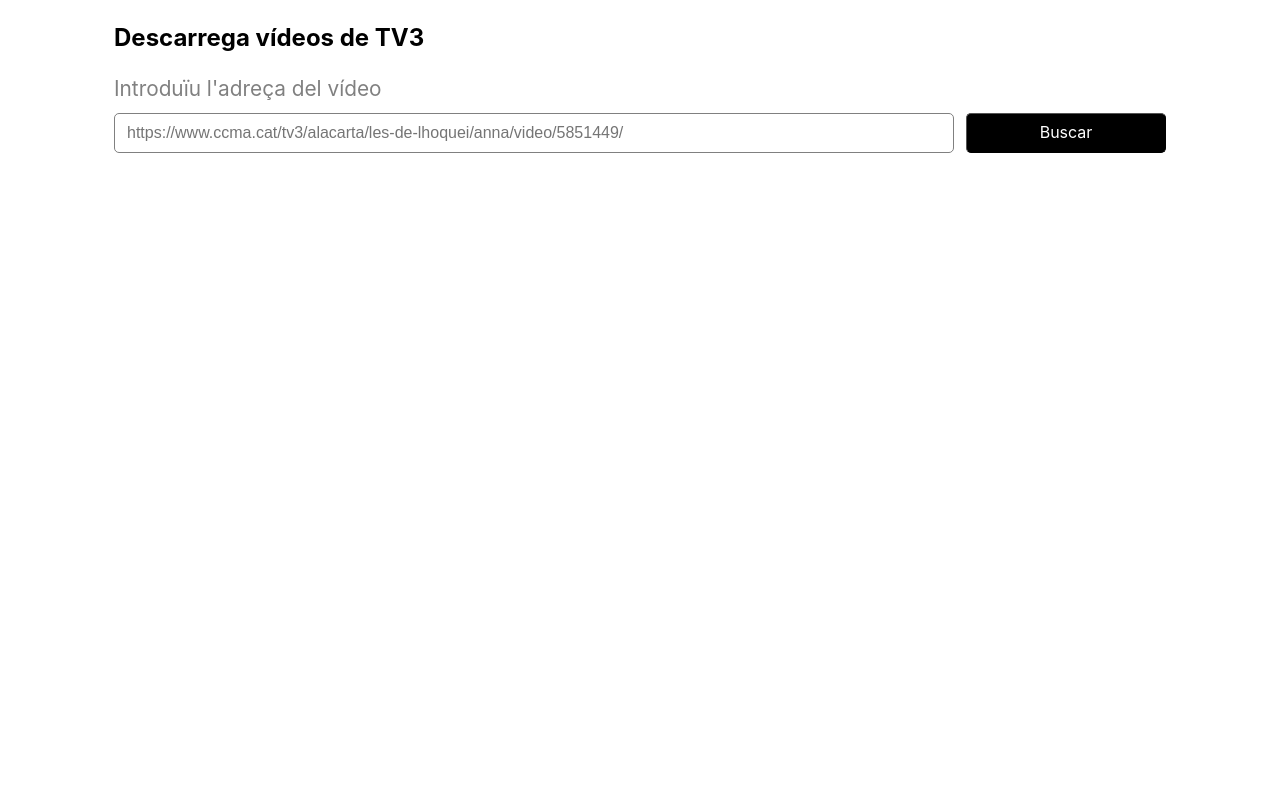
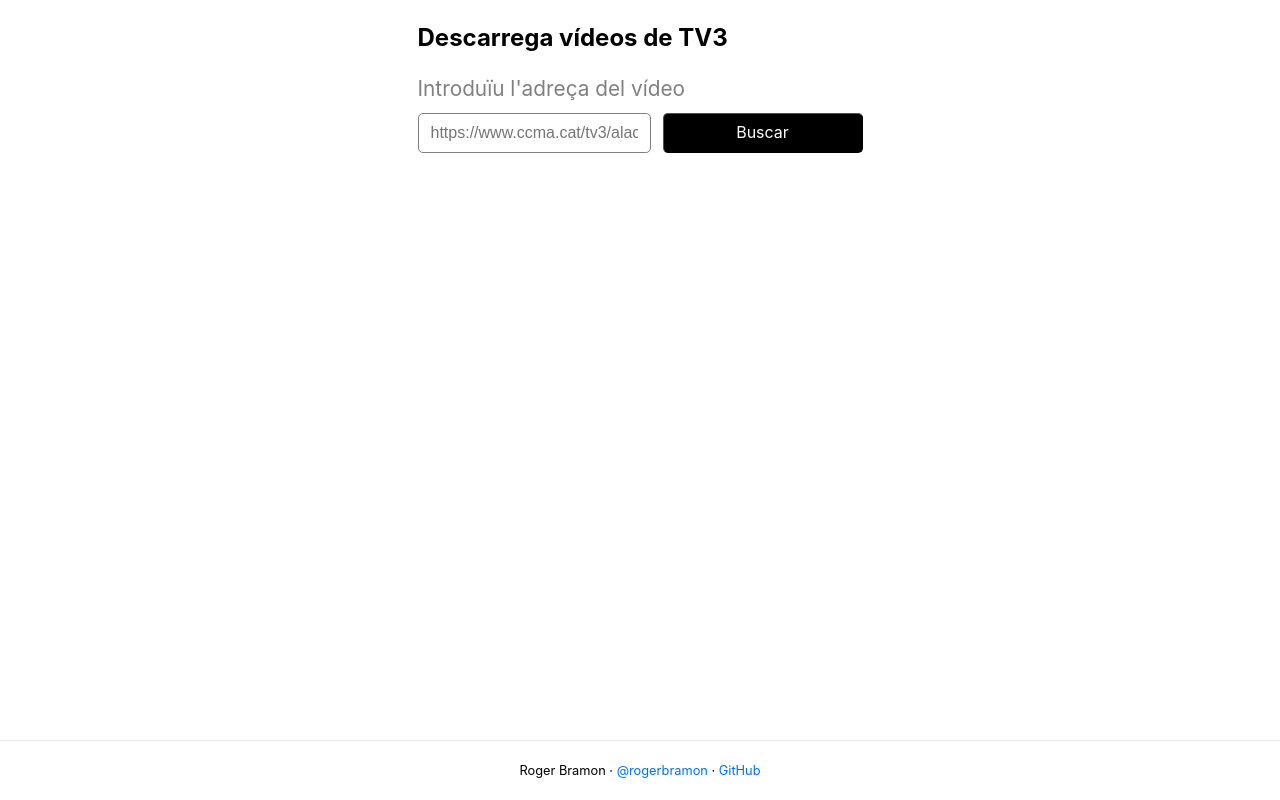
Before and after one commit to rogerbramon/getTV3Videos, a Next.js app: page / in a window 1280 px wide. Built offline with nearby package versions, Linux system fonts and the light colour scheme.

Commit message:
Add footer

```diff
--- a/components/Layout.js
+++ b/components/Layout.js
@@ -10,15 +10,40 @@
       </Head>
 
       <div className="container">
-        <h1 className="title">Descarrega vídeos de TV3</h1>
-        <Search></Search>
-        {props.children}
+        <main>
+          <h1 className="title">Descarrega vídeos de TV3</h1>
+          <Search></Search>
+          {props.children}
+        </main>
+        <footer>
+          Roger Bramon{' · '}
+          <a href="http://twitter.com/rogerbramon">@rogerbramon</a>{' · '}
+          <a href="http://github.com/rogerbramon/getTV3Videos">GitHub</a>
+        </footer>
       </div>
       <style jsx>{`
         .container {
+          min-height: 100vh;
+          display: flex;
+          flex-direction: column;
+        }
+
+        main {
+          margin: 0 auto;
           max-width: 1100px;
-          padding: 24px;
-          margin: 0 auto;
+          padding: 24px 12px;
+          flex-grow: 1;
+        }
+
+        footer {
+          width: 100%;
+          height: 60px;
+          border-top: 1px solid #eaeaea;
+          display: flex;
+          justify-content: center;
+          align-items: center;
+          font-size: 0.8rem;
+          white-space: break-spaces;
         }
 
         a {
```
